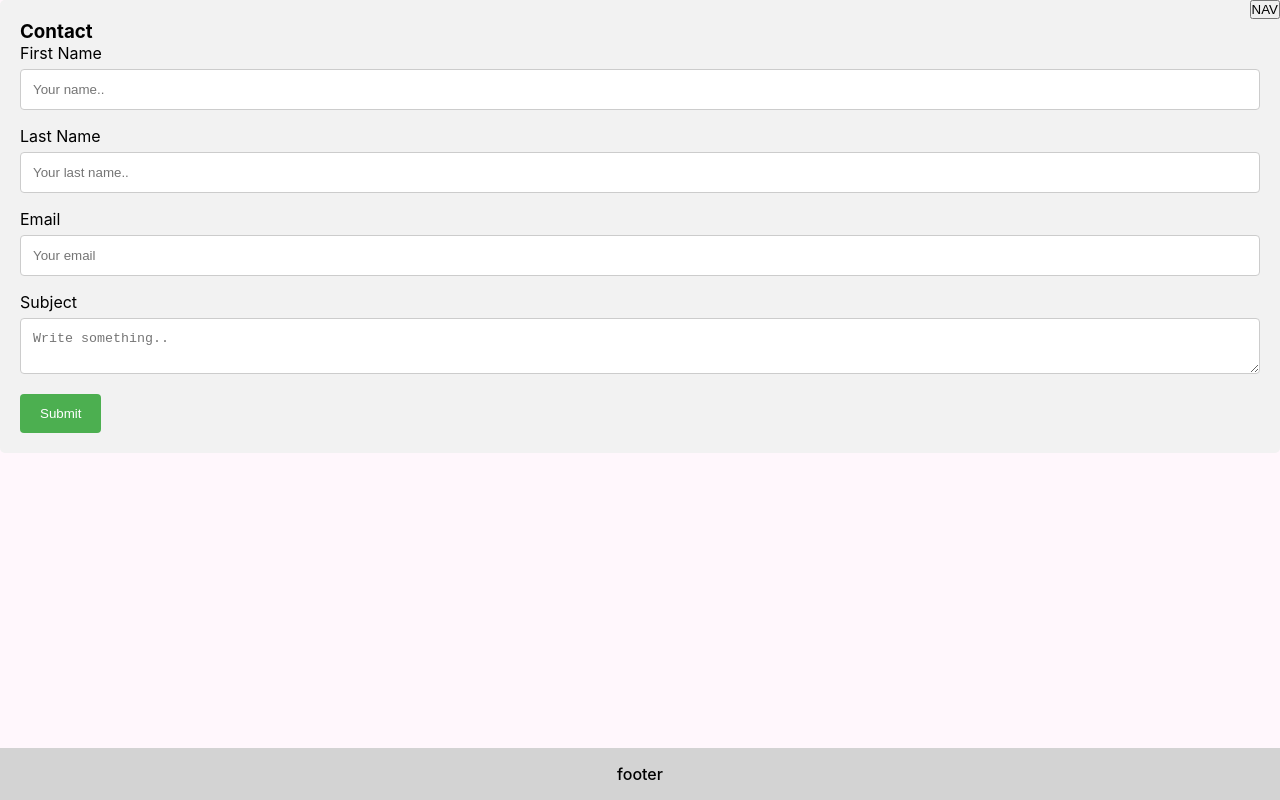
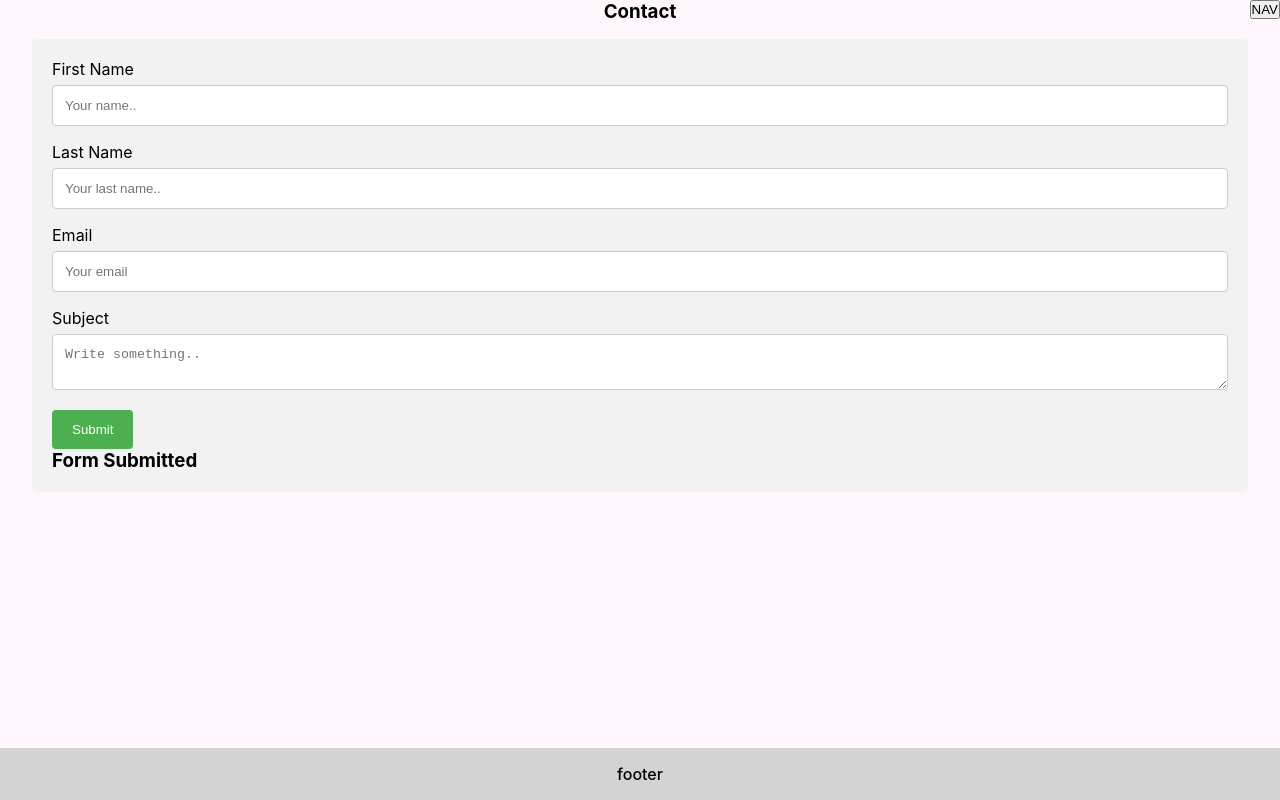
Before and after one commit to Tsokis/Creating-my-personal-site, a React (Create React App) app: page /Contact in a window 1280 px wide. Built offline with nearby package versions, Linux system fonts and the light colour scheme.

Commit message:
Removed bind on constructor,added clientValidation method init test,conditional render

```diff
--- a/src/components/Pages/Contact.js
+++ b/src/components/Pages/Contact.js
@@ -1,7 +1,13 @@
 import React, { Component } from 'react';
 import '../../App.css';
 
+const contactH3 = {
+    textAlign:"center",
+};
+//let hasError = true;
+
 class Contact extends Component {
+
     constructor(props){
         super(props);
         // Contact State
@@ -10,26 +16,39 @@ class Contact extends Component {
             lname: '',
             email: '',
             message: '',
+            hasError: null
         };
-        this.handleFormSubmit = this.handleFormSubmit.bind(this);
-        this.clearState = this.clearState.bind(this);
+    }
+    clientValidation() {
+        const { fname,lname,email,message,hasError } = this.state;
+        if (fname!=="" || lname!=="" || email !==""|| message !== "") {
+            this.setState({hasError: false});
+            console.log(`Your Response was ${fname} ${lname} ${email} ${message}`);
+        } else {
+            console.log('has error');
+            this.setState({hasError: true});
+            console.log(hasError);
+        }
     }
     handleFormSubmit( event ) {
         event.preventDefault();
+        this.clientValidation();
         console.log(this.state);
     }
     clearState(){
-        this.setState({fname: '',
+        this.setState({
+            fname: '',
             lname: '',
             email: '',
-            message: '',})
+            message: ''
+        });
     }
 
     render() {
         return (
-            <div className="container">
-                <h3>Contact</h3>
-                <div>
+            <div>
+                <h3 style={contactH3}>Contact</h3>
+                <div className="container contactDiv">
                     <form action="">
                         <label>First Name</label>
                         <input type="text" id="fname" name="firstname" placeholder="Your name.."
@@ -53,10 +72,11 @@ class Contact extends Component {
                         ></textarea>
                         <input type="submit" onClick={e => {
                             this.handleFormSubmit(e);
+                            //this.clientValidation();
                             this.clearState();
                          }
                         } value="Submit" />
-
+                        {this.state.hasError ? <h3>You must enter something</h3> : <h3>Form Submitted</h3>}
                     </form>
                 </div>
             </div>
```
